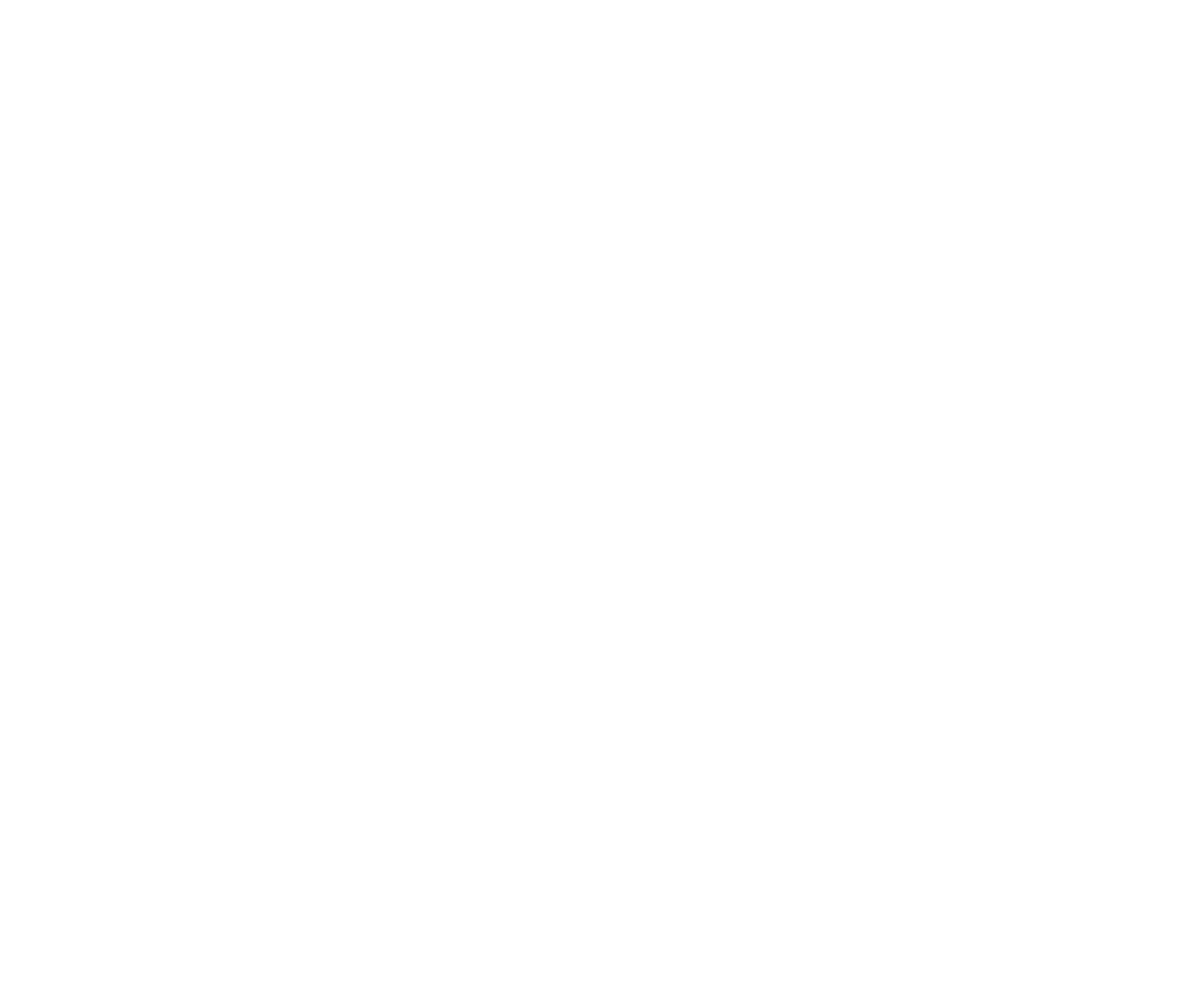
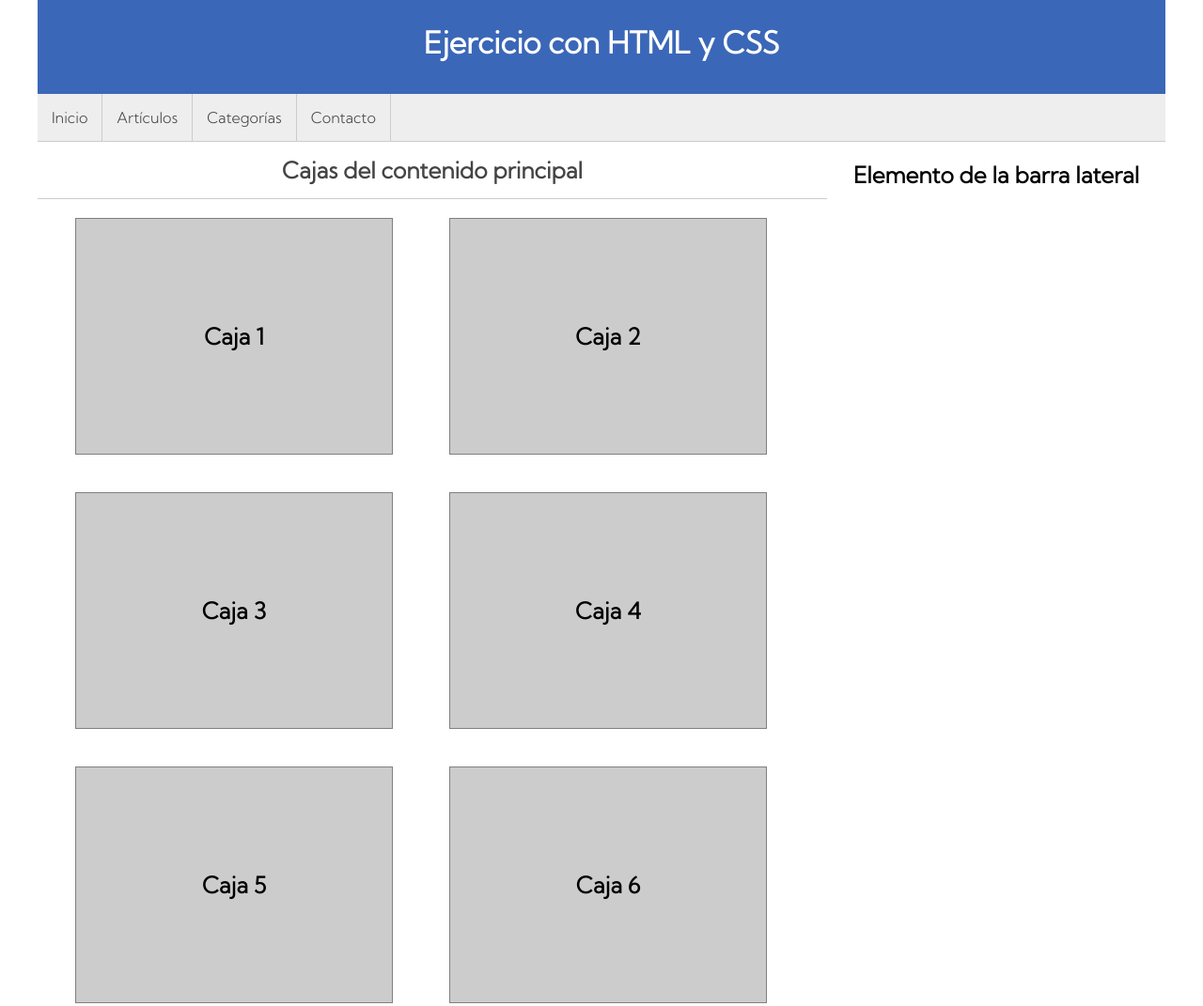
Before and after one commit to neritoo/master-css, a plain HTML site: page 05-ejercicio/index.html in a window 1280 px wide. Shown: the top 1071 px of the page at 94% size. Before the commit the page ends 800 px from the top, so only its background shows below. Drawn offline with Linux system fonts and the light colour scheme.

Commit message:
Ejercicio completo HTML y CSS terminado.

```diff
--- a/05-ejercicio/index.html
+++ b/05-ejercicio/index.html
@@ -3,12 +3,67 @@
 
 <head>
     <meta charset="utf-8">
-    <title>Ejercicio completo HTML y CSS</title>
+    <title>Ejercicio con HTML y CSS</title>
     <link href="./styles.css" rel="stylesheet" type="text/css">
 </head>
 
 <body>
 
+    <div id="general">
+        <header id="header">
+            <h1>Ejercicio con HTML y CSS</h1>
+        </header>
+
+        <nav id="menu">
+            <ul>
+                <li><a href="#">Inicio</a></li>
+                <li><a href="#">Artículos</a></li>
+                <li><a href="#">Categorías</a></li>
+                <li><a href="#">Contacto</a></li>
+            </ul>
+            <div class="clearfix"></div>
+        </nav>
+
+        <section id="contenido">
+            <h1>Cajas del contenido principal</h1>
+            <div class="caja">
+                <h2>Caja 1</h2>
+            </div>
+            <div class="caja">
+                <h2>Caja 2</h2>
+            </div>
+            <div class="caja">
+                <h2>Caja 3</h2>
+            </div>
+            <div class="caja">
+                <h2>Caja 4</h2>
+            </div>
+            <div class="caja">
+                <h2>Caja 5</h2>
+            </div>
+            <div class="caja">
+                <h2>Caja 6</h2>
+            </div>
+            <div class="caja">
+                <h2>Caja 7</h2>
+            </div>
+            <div class="caja">
+                <h2>Caja 8</h2>
+            </div>
+        </section>
+
+        <aside id="lateral">
+            <div class="caja">
+                <h2>Elemento de la barra lateral</h2>
+            </div>
+        </aside>
+
+        <div class="clearfix"></div>
+    </div>
+
+    <footer id="footer">
+        Todos los derechos reservados &copy; Ezequiel Gavilán
+    </footer>
 </body>
 
 </html>
--- a/05-ejercicio/styles.css
+++ b/05-ejercicio/styles.css
@@ -1,19 +1,119 @@
+@import url('https://fonts.googleapis.com/css2?family=Kumbh+Sans:wght@300&display=swap');
+
 /*
 Ejercicio completo con HTML y CSS
 
-1. Crear documento HTML y vincularlo con un archivo CSS.
-2. Crear una estructura HTML que cuente con un CONTENEDOR GENERAL,
+(HECHO)1. Crear documento HTML y vincularlo con un archivo CSS.
+(HECHO)2. Crear una estructura HTML que cuente con un CONTENEDOR GENERAL,
     CABECERA, MENU, BARRA LATERAL, SECCIÓN DE CONTENIDO PRINCIPAL,
     ELEMENTO DENTRO DEL CONTENEDOR PRINCIPAL, Y FOOTER.
-3. Todo el contenido debe estar dentro del contenedor general y
+(HECHO)3. Todo el contenido debe estar dentro del contenedor general y
     su ancho será de 1200px y estar centrado.
-4. Header debe ocupar el 100% del ancho y tener un texto grande
+(HECHO)4. Header debe ocupar el 100% del ancho y tener un texto grande
     centrado.
-5. Menu debe tener los elementos uno al lado del otro.
-6. El contenido principal debe tener un ancho del 70%.
-7. El contenido dentro del contenedor principal debe ser una
+(HECHO)5. Menu debe tener los elementos uno al lado del otro.
+(HECHO)6. El contenido principal debe tener un ancho del 70%.
+(HECHO)7. El contenido dentro del contenedor principal debe ser una
     cuadrícula con 4 líneas de 2 cajas.
-8. La barra lateral debe tener un ancho del 30%.
+(HECHO)8. La barra lateral debe tener un ancho del 30%.
 9. El footer debe tener un ancho del 100% del div que lo contiene
     y estar abajo del todo.
 */
+
+* {
+    margin: 0px;
+    padding: 0px;
+    text-decoration: none;
+    font-family: 'Kumbh Sans', sans-serif;
+}
+
+#general {
+    /*Centra el elemento al medio de la pantalla.*/
+    width: 1200px;
+    margin: 0px auto;
+    /* border: 1px solid black; */
+}
+
+#header {
+    width: 100%;
+    height: 100px;
+    background-color: #2e5db3ee;
+    color: white;
+    text-align: center;
+    line-height: 90px;
+}
+
+#menu {
+    background-color: #eee;
+    border-bottom: 1px solid #ccc;
+}
+
+#menu ul li {
+    /* display: inline-block; */
+    display: block;
+    float: left;
+    border-right: 1px solid #ccc;
+}
+
+#menu ul li:hover {
+    background-color: #0b45afee;
+    cursor: pointer;
+}
+
+#menu ul li a {
+    display: block;
+    color: #444;
+    padding: 15px;
+}
+
+#menu ul li:hover a {
+    color: white;
+}
+
+.clearfix {
+    float: none;
+    clear: both;
+}
+
+#contenido {
+    float: left;
+    width: 70%;
+}
+
+#lateral {
+    float: left;
+    width: 30%;
+    min-height: 500px;
+    text-align: center;
+    margin-top: 20px;
+}
+
+#contenido h1 {
+    text-align: center;
+    border-bottom: 1px solid #ccc;
+    padding: 15px;
+    color: #444;
+}
+
+#contenido .caja {
+    float: left;
+    width: 40%;
+    height: 250px;
+    background-color: #ccc;
+    border: 1px solid gray;
+    color: black;
+    margin: 20px;
+    margin-left: 40px;
+    text-align: center;
+    line-height: 250px;
+}
+
+footer {
+    width: 100%;
+    height: 70px;
+    line-height: 70px;
+    background-color: #eee;
+    text-align: center;
+    color: #444;
+    border-top: 1px solid #ccc;
+}
```
